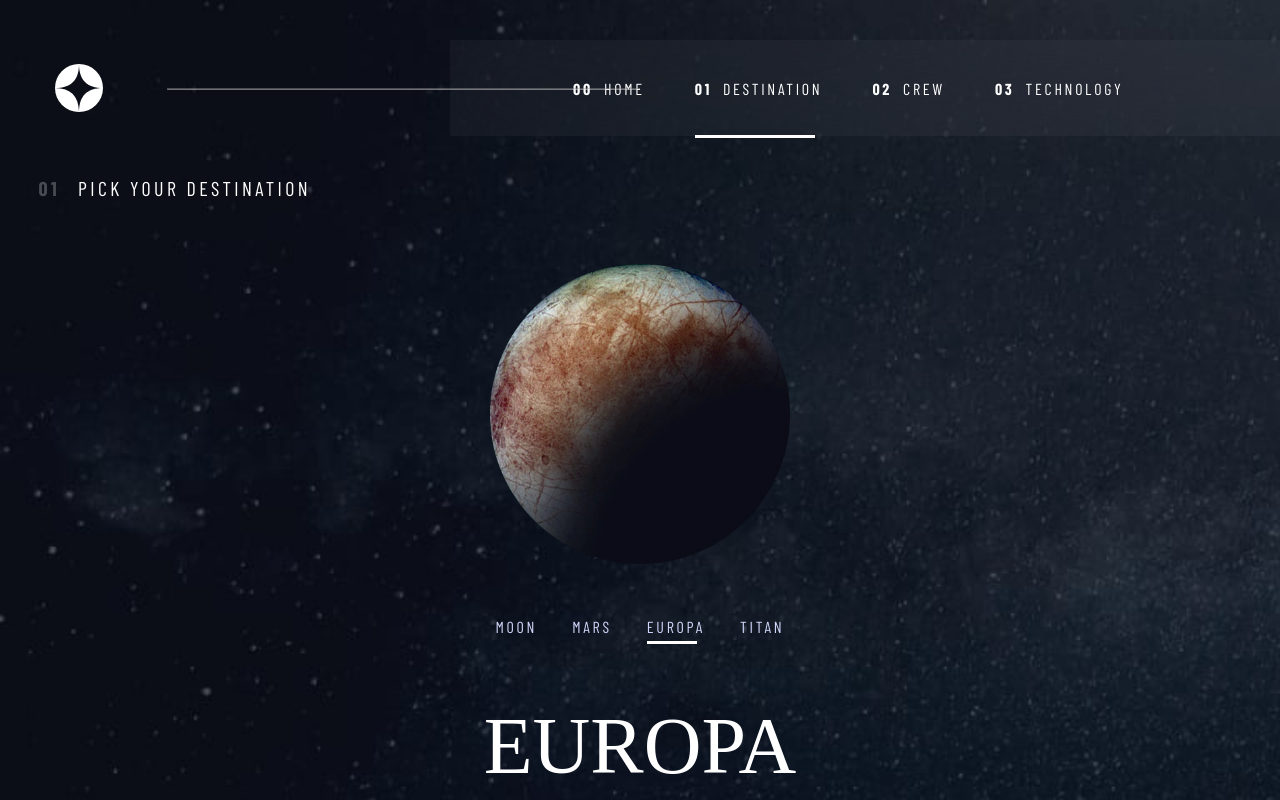
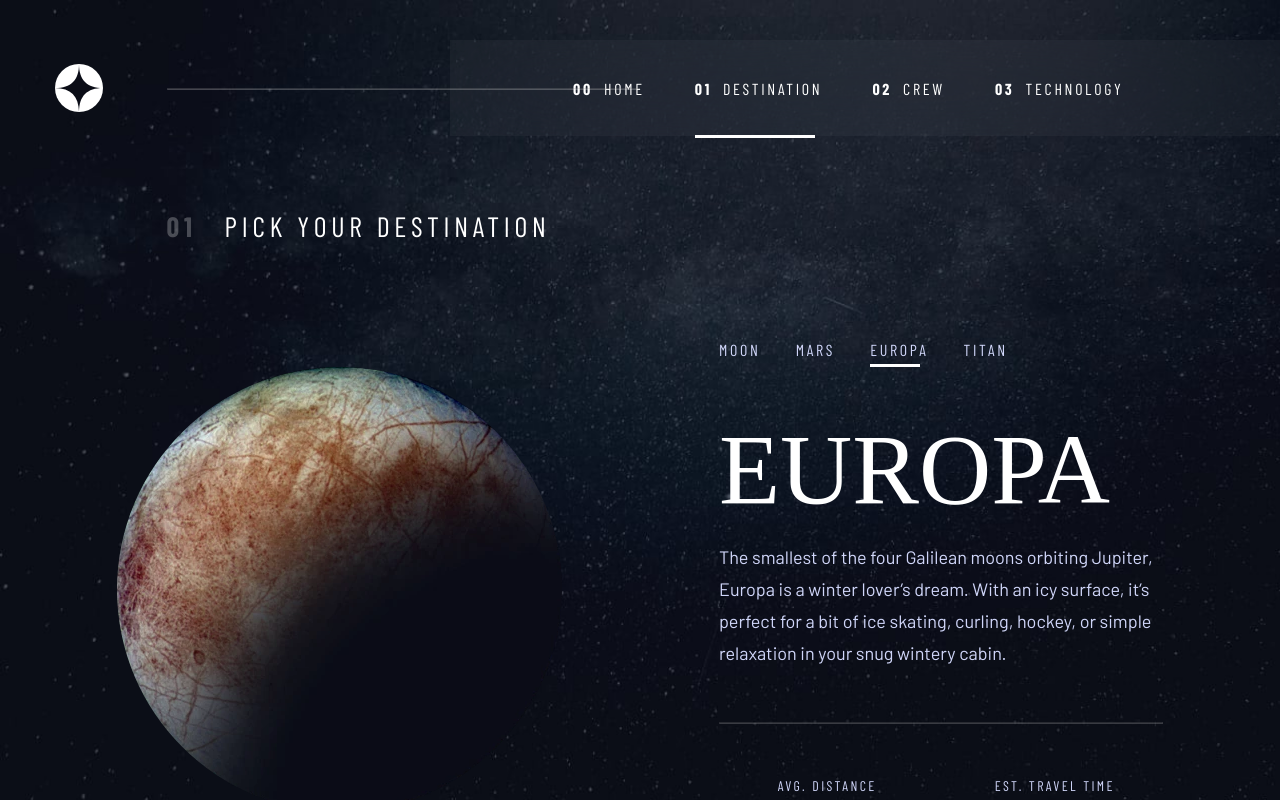
Before and after one commit to achiewe/space-tourism-website, a React (Vite) app: page /Destination/europa in a window 1280 px wide. Shown: the top 800 px of the page. Built offline with nearby package versions, Linux system fonts and the light colour scheme; a web font is replaced by a local one.

Commit message:
add responsive design for destination tsx and change app tsx some hr class

```diff
--- a/src/App.tsx
+++ b/src/App.tsx
@@ -15,7 +15,7 @@ function App(): JSX.Element {
           <Route path="Destination/:planets" element={<Destination />} />
           <Route path="/Crew" element={<Crew />} />
         </Routes>
-        <hr />
+        <hr className="hr-app" />
       </MainContainer>
     </Router>
   );
@@ -27,7 +27,7 @@ const MainContainer = styled.div`
   display: flex;
   flex-direction: column;
   position: relative;
-  hr {
+  .hr-app {
     @media (min-width: 1024px) {
       position: absolute;
       top: 300px;
--- a/src/components/Destination.tsx
+++ b/src/components/Destination.tsx
@@ -2,6 +2,7 @@ import styled from "styled-components";
 import Header from "./Header/Header";
 import DestinationMobile from "../../public/photoes/destination/background-destination-mobile.jpg";
 import DestinationTablet from "../../public/photoes/destination/background-destination-tablet.jpg";
+import DestinationDesktop from "../../public/photoes/destination/background-destination-desktop.jpg";
 import { useParams, Link } from "react-router-dom";
 import data from "../../data.json";
 
@@ -24,34 +25,39 @@ const Destination = (): JSX.Element => {
         <h3>01</h3>
         <p className="pick-text"> pick your destination</p>
       </div>
+      <div className="main-div">
+        <img src={imageAdrress} />
         <div className="choose-planet">
-        <img src={imageAdrress} />
           <div className="switch-planet">
             <div className="planets">
               <Link className="moon-text" to="/Destination/moon">
                 MOON
               </Link>
               <div className="downward moon"> </div>
+              <div className="hover-downward"> </div>
             </div>
             <div className="planets">
               <Link to="/Destination/mars"> MARS </Link>
               <div className="downward mars"> </div>
+              <div className="hover-downward"> </div>
             </div>
             <div className="planets">
               <Link to="/Destination/europa"> EUROPA </Link>
               <div className="downward europa"> </div>
+              <div className="hover-downward"> </div>
             </div>
             <div className="planets">
               <Link to="/Destination/titan"> TITAN </Link>
               <div className="downward titan"> </div>
+              <div className="hover-downward"> </div>
             </div>
           </div>
-      </div>
+
           <div className="planet-info">
             <h1>{planetInfo?.name}</h1>
             <p className="info-text">{planetInfo?.description}</p>
           </div>
-      <hr />
+          <hr className="hr-destination" />
           <div className="time-distance">
             <div className="distance-km">
               <h3 className="avg-est"> AVG. DISTANCE</h3>
@@ -60,6 +66,8 @@ const Destination = (): JSX.Element => {
             <div className="travel-time">
               <h3 className="avg-est"> EST. TRAVEL TIME</h3>
               <h2 className="quantity-distance"> {planetInfo?.travel}</h2>
+            </div>
+          </div>
         </div>
       </div>
     </DestionationMain>
@@ -88,6 +96,12 @@ const DestionationMain = styled.div<{ line: string | undefined }>`
     padding-bottom: 62px;
   }
 
+  @media (min-width: 1024px) {
+    gap: 97px;
+    background-image: url(${DestinationDesktop});
+    padding-bottom: 112px;
+  }
+
   .pick-destionation {
     width: 100%;
     display: flex;
@@ -99,6 +113,10 @@ const DestionationMain = styled.div<{ line: string | undefined }>`
       justify-content: flex-start;
       align-items: center;
       padding-left: 38.5px;
+    }
+    @media (min-width: 1024px) {
+      padding-left: 166.5px;
+      gap: 28px;
     }
 
     h3 {
@@ -115,6 +133,13 @@ const DestionationMain = styled.div<{ line: string | undefined }>`
         font-weight: 700;
         line-height: 24px;
         letter-spacing: 3.375px;
+        text-align: left;
+      }
+      @media (min-width: 1024px) {
+        font-size: 28px;
+        font-weight: 700;
+        line-height: 34px;
+        letter-spacing: 4.724999904632568px;
         text-align: left;
       }
     }
@@ -135,6 +160,44 @@ const DestionationMain = styled.div<{ line: string | undefined }>`
         letter-spacing: 3.375px;
         text-align: left;
       }
+      @media (min-width: 1024px) {
+        font-size: 28px;
+        font-weight: 400;
+        line-height: 34px;
+        letter-spacing: 4.724999904632568px;
+        text-align: left;
+      }
+    }
+  }
+
+  .main-div {
+    width: 100%;
+    display: flex;
+    flex-direction: column;
+    gap: 31px;
+    justify-content: center;
+    align-items: center;
+
+    @media (min-width: 768px) {
+      gap: 47px;
+    }
+
+    @media (min-width: 1024px) {
+      flex-direction: row;
+      gap: 157px;
+      max-width: 890px;
+    }
+
+    img {
+      width: 170px;
+      height: 170px;
+      @media (min-width: 768px) {
+        width: 300px;
+        height: 300px;
+      }
+      @media (min-width: 1024px) {
+        width: 445px;
+        height: 445px;
       }
     }
 
@@ -149,15 +212,6 @@ const DestionationMain = styled.div<{ line: string | undefined }>`
         gap: 53px;
       }
 
-    img {
-      width: 170px;
-      height: 170px;
-      @media (min-width: 768px) {
-        width: 300px;
-        height: 300px;
-      }
-    }
-
       .switch-planet {
         width: 100%;
         display: flex;
@@ -168,6 +222,12 @@ const DestionationMain = styled.div<{ line: string | undefined }>`
         @media (min-width: 768px) {
           gap: 35px;
         }
+
+        @media (min-width: 1024px) {
+          justify-content: flex-start;
+          align-items: flex-start;
+        }
+
         .planets {
           display: flex;
           flex-direction: column;
@@ -177,7 +237,8 @@ const DestionationMain = styled.div<{ line: string | undefined }>`
           position: relative;
 
           .moon-text {
-          color: ${(props) => (props.line === "moon" ? "#ffffff" : "#d0d6f9")};
+            color: ${(props) =>
+              props.line === "moon" ? "#ffffff" : "#d0d6f9"};
           }
 
           a {
@@ -233,6 +294,15 @@ const DestionationMain = styled.div<{ line: string | undefined }>`
           .titan {
             display: ${(props) => (props.line === "titan" ? "flex" : "none")};
           }
+
+          .hover-downward {
+            display: none;
+            position: absolute;
+            @media (min-width: 1024px) {
+              width: 200px;
+              bottom: -40px;
+            }
+          }
         }
       }
     }
@@ -245,6 +315,11 @@ const DestionationMain = styled.div<{ line: string | undefined }>`
       align-items: center;
       @media (min-width: 768px) {
         gap: 8px;
+      }
+      @media (min-width: 1024px) {
+        gap: 14px;
+        justify-content: flex-start;
+        align-items: flex-start;
       }
 
       h1 {
@@ -262,6 +337,14 @@ const DestionationMain = styled.div<{ line: string | undefined }>`
           line-height: 92px;
           letter-spacing: 0px;
           text-align: center;
+        }
+
+        @media (min-width: 1024px) {
+          font-size: 100px;
+          font-weight: 400;
+          line-height: 115px;
+          letter-spacing: 0px;
+          text-align: left;
         }
       }
 
@@ -281,10 +364,19 @@ const DestionationMain = styled.div<{ line: string | undefined }>`
           text-align: center;
           width: 573px;
         }
+
+        @media (min-width: 1024px) {
+          font-size: 18px;
+          font-weight: 400;
+          line-height: 32px;
+          letter-spacing: 0px;
+          text-align: left;
+          width: 444px;
+        }
       }
     }
 
-  hr {
+    .hr-destination {
       height: 1px;
       width: 100%;
       background: #383b4b;
@@ -346,5 +438,6 @@ const DestionationMain = styled.div<{ line: string | undefined }>`
         gap: 12px;
       }
     }
+  }
 `;
 export default Destination;
--- a/src/components/HomePage.tsx
+++ b/src/components/HomePage.tsx
@@ -50,6 +50,7 @@ const HomeMain = styled.div`
   @media (min-width: 1024px) {
     background-image: url(${BackgroundDesktop});
     gap: 275px;
+    padding-bottom: 131px;
   }
   .space-main {
     display: flex;
```
Lines whose indentation alone changed are shown as unchanged.
